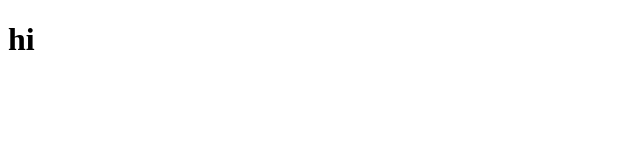
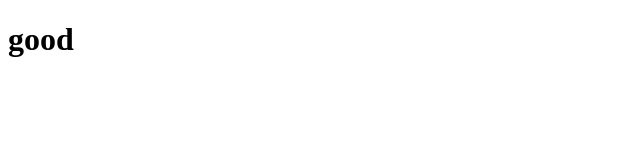
Before and after one commit to enzhi1027/semi_project, a React (Vite) app in the folder semi_project_front/: page / in a window 1280 px wide. Shown: the top 160 px of the page, without its empty margins (0-640 px from the left). Built offline with nearby package versions, Linux system fonts and the light colour scheme.

Commit message:
commitTest 2026-03-30

```diff
--- a/semi_project_front/src/App.jsx
+++ b/semi_project_front/src/App.jsx
@@ -4,7 +4,7 @@ import "./App.css";
 function App() {
   return (
     <>
-      <h1>hi</h1>
+      <h1>good</h1>
     </>
   );
 }
```
